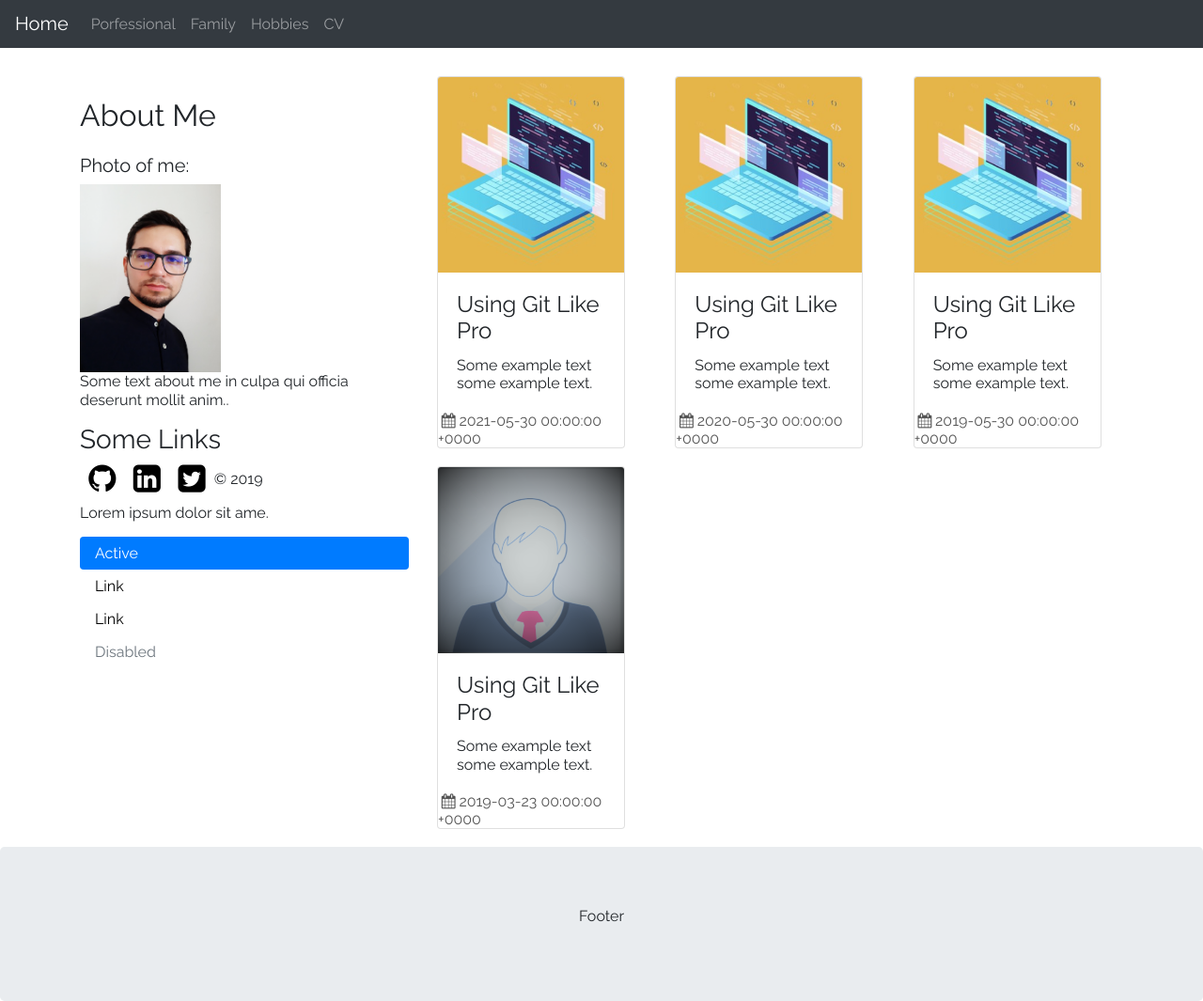
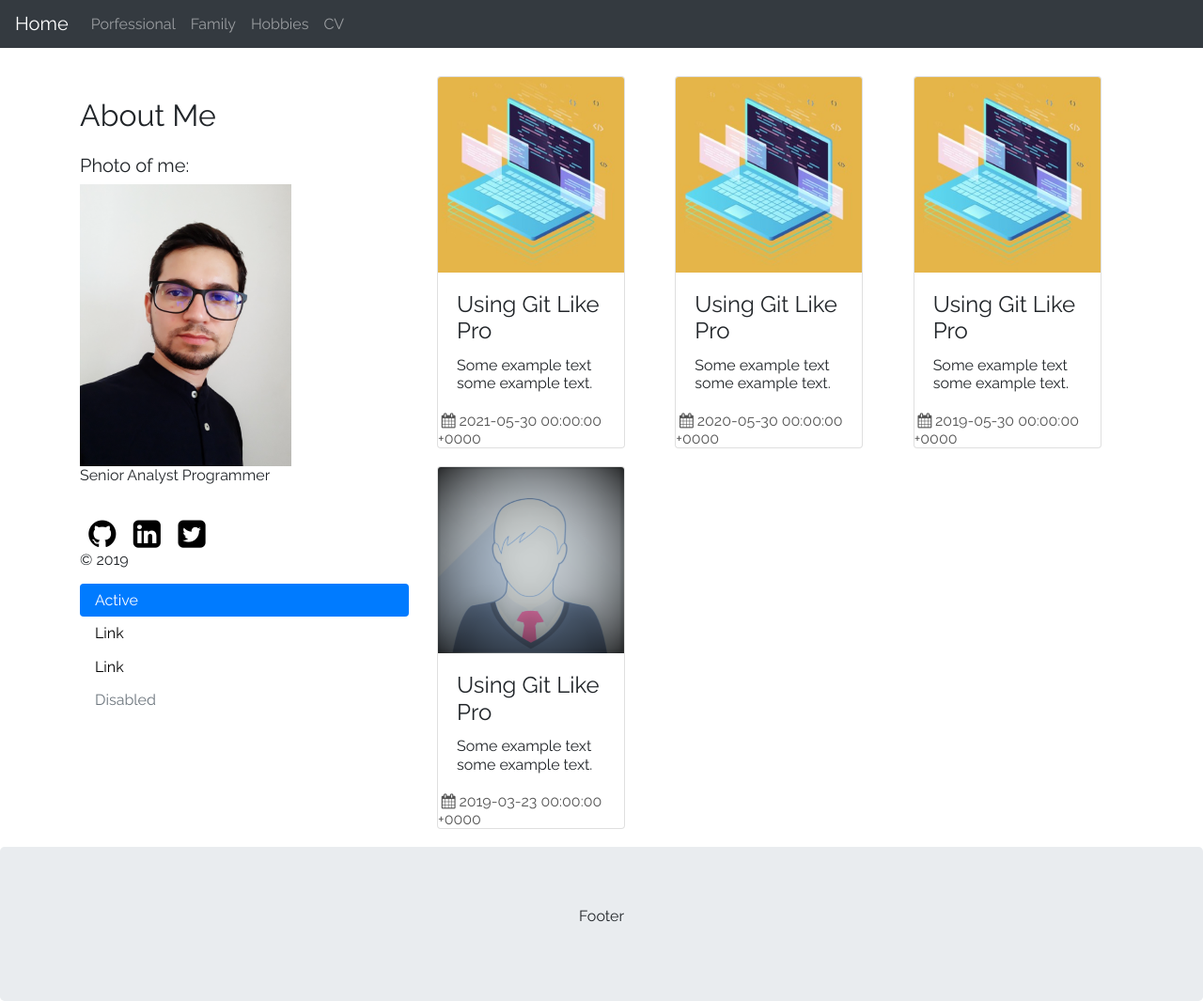
Before and after one commit to hilquiasferreira/hilquiasferreira.github.io, a Jekyll site: the page built from index.md, in a window 1280 px wide. Shown: the whole page at 94% size. Built offline with Jekyll 4.4.1, drawn with Linux system fonts in a browser that asks for light colours.

Commit message:
homefile

```diff
--- a/_layouts/home.html
+++ b/_layouts/home.html
@@ -29,8 +29,8 @@
 					<a class="nav-link" href="#">Hobbies</a>
 				</li>
 				<li class="nav-item">
-						<a class="nav-link" href="#">CV</a>
-					</li>
+					<a class="nav-link" href="#">CV</a>
+				</li>
 			</ul>
 		</div>
 	</nav>
@@ -40,9 +40,9 @@
 			<div class="col-sm-4">
 					<h2>About Me</h2>
 					<h5>Photo of me:</h5>
-					<img src="{{ "/assets/portfolio.png" | relative_url }}" alt="{{ site.plainwhite.name }}" height="200px">
-					<p>Some text about me in culpa qui officia deserunt mollit anim..</p>
-					<h3>Some Links</h3>
+					<img src="{{ "/assets/portfolio.png" | relative_url }}" alt="{{ site.plainwhite.name }}" height="300px">
+					<p>Senior Analyst Programmer</p>
+					<br>
 					<ul class="social">
 						<a href="https://github.com/{{ site.plainwhite.social_links.github }}">
 							<li><i class="icon-github-circled"></i></li>
@@ -54,8 +54,9 @@
 							<li><i class="icon-twitter-squared"></i></li>
 						</a>
 					</ul>
+					<br>
 					<p>&copy; 2019</p>
-				<p>Lorem ipsum dolor sit ame.</p>
+
 				<ul class="nav nav-pills flex-column">
 					<li class="nav-item">
 						<a class="nav-link active" href="#">Active</a>
```
